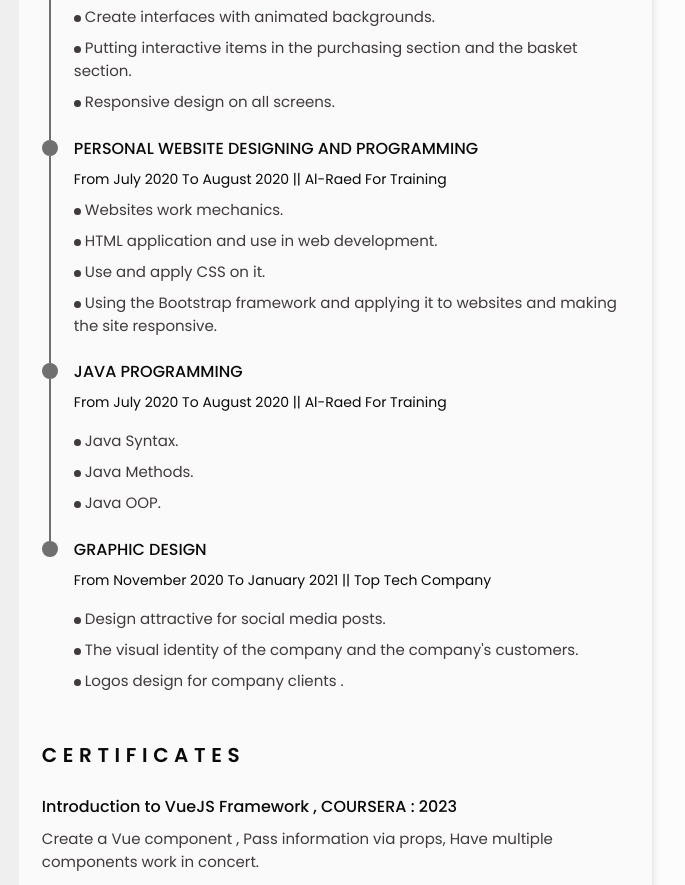
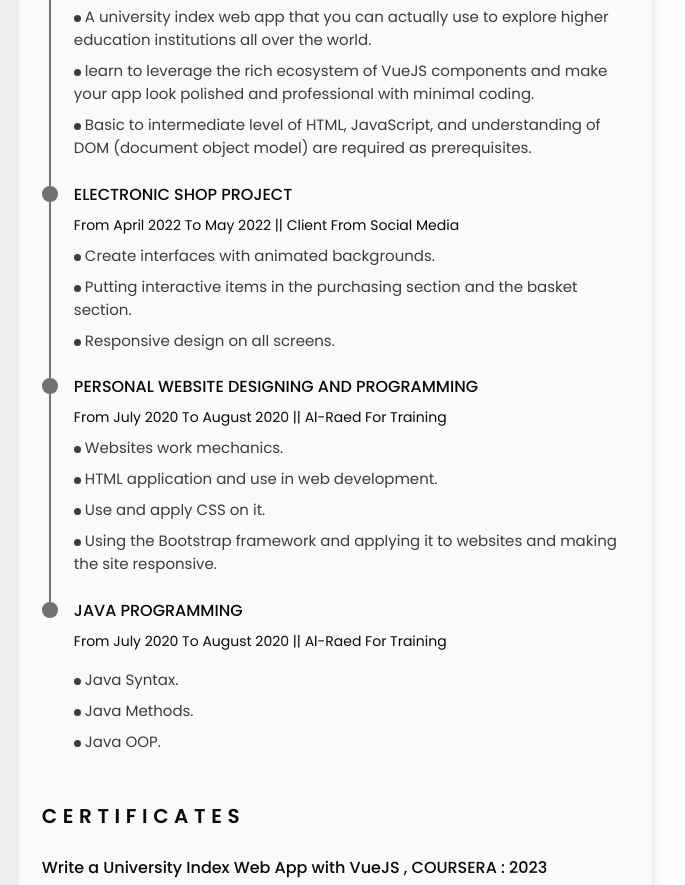
Before and after one commit to Ahmed-Al-Sabagh/resume, a plain HTML site: page index.html in a window 1280 px wide. Shown: the part 183-1068 px from the top of the page, 472-1157 px from the left. Drawn offline with nearby package versions, Linux system fonts and the light colour scheme.

Commit message:
Added New Experience

```diff
--- a/index.html
+++ b/index.html
@@ -291,7 +291,6 @@
                             <li class="skills__name"><span class="skills__circle"></span> SASS</li>
                             <li class="skills__name"><span class="skills__circle"></span> VUE.JS</li>
                             <li class="skills__name"><span class="skills__circle"></span> TYPESCRIPT</li>
-                            <li class="skills__name"><span class="skills__circle"></span> PHP</li>
                             <li class="skills__name"><span class="skills__circle"></span> MY-SQL - SQL</li>
                             <li class="skills__name"><span class="skills__circle"></span> OOP</li>
                             <li class="skills__name"><span class="skills__circle"></span>ILLUSTRATOR</li>
@@ -314,13 +313,44 @@
 
             <!-- ====================================== -->
 
-            <div class="resume__right">
+              <div class="resume__right">
 
                 <!-- Experience ...  -->
                 <section class="experience section" id="experience">
                     <h2 class="section-title">Professional Experience</h2>
                     <div class="experience__container bd-grid">
 
+                        <!-- Experience 1 ...  -->
+                        <div class="experience__content">
+                            <div class="experience__time">
+                                <span class="experience__rounder"></span>
+                                <span class="experience__line"></span>
+                            </div>
+
+                            <div class="experience__data bd-grid">
+                                <h3 class="experience__title"> WRITE A UNIVERSITY INDEX WEB APP WITH VueJS </h3>
+                                <span class="experience__company">From May 2023 To May 2023 || Coursera Platform(Project Network) </span>
+
+                                <p class="experience__description"> <span class="pointfordescription"></span>
+                                    A university index web app that you can actually use to explore higher education
+                                    institutions all over the world.</p>
+
+
+                                <p class="experience__description"> <span class="pointfordescription"></span>
+                                    learn to leverage the rich ecosystem of VueJS components and make your app look
+                                     polished and professional with minimal
+                                    coding.</p>
+
+                                <p class="experience__description"> <span class="pointfordescription"></span>
+                                    Basic to intermediate level of HTML, JavaScript, and understanding of DOM (document object model) are required as
+                                    prerequisites.</p>
+
+
+                            </div>
+                        </div>
+
+                        <!-- ============================================================================================================ -->
+                        <!-- ============================================================================================================ -->
                         <div class="experience__content">
                             <div class="experience__time">
                                 <span class="experience__rounder"></span>
@@ -346,6 +376,7 @@
                             </div>
                         </div>
 
+                        <!-- ============================================================================================================ -->
                         <!-- ============================================================================================================ -->
 
 
@@ -377,11 +408,12 @@
                         </div>
 
                         <!-- ============================================================================================================ -->
+                        <!-- ============================================================================================================ -->
 
                         <div class="experience__content">
                             <div class="experience__time">
                                 <span class="experience__rounder"></span>
-                                <span class="experience__line"></span>
+                                <!-- <span class="experience__line"></span> -->
                             </div>
 
                             <div class="experience__data bd-grid">
@@ -402,27 +434,7 @@
                         <!-- ============================================================================================================ -->
                         <!-- ============================================================================================================ -->
 
-                        <div class="experience__content">
-                            <div class="experience__time">
-                                <span class="experience__rounder"></span>
-                                <!-- <span class="experience__line"></span> -->
-                            </div>
 
-                            <div class="experience__data bd-grid">
-                                <h3 class="experience__title">GRAPHIC DESIGN </h3>
-                                <span class="experience__company">From November 2020 To January 2021 || Top Tech
-                                    Company</span>
-                                <p class="experience__description">
-
-                                <p class="experience__description"> <span class="pointfordescription"></span> Design
-                                    attractive for social media posts.</p>
-                                <p class="experience__description"> <span class="pointfordescription"></span> The visual
-                                    identity of the company and the company's customers.</p>
-                                <p class="experience__description"> <span class="pointfordescription"></span> Logos
-                                    design for company clients .</p>
-
-                            </div>
-                        </div>
                         <!-- ============================================================================================================ -->
 
                         <!-- You Can Add More -->
@@ -452,6 +464,21 @@
 
                         <!-- ========================================================== -->
                         <!-- ========================================================== -->
+
+                        <div class="certification__content">
+                            <h3 class="certification__title"> Write a University Index Web App with VueJS , COURSERA : 2023 </h3>
+                                <p class="certification__description">
+                                    Fundamentals of VueJS,
+                                    Write a single page web app with VueJS,
+                                    Use 3rd party VueJS components.
+
+                            </p>
+
+                        </div>
+
+                        <!-- ========================================================== -->
+                        <!-- ========================================================== -->
+
 
                         <div class="certification__content">
                             <h3 class="certification__title"> Introduction to VueJS Framework , COURSERA :
@@ -690,7 +717,6 @@
                 <!-- ======================================================= -->
 
 
-
                 <!-- Interests ........... -->
                 <section class="interests section">
                     <h2 class="section-title">Interests</h2>
@@ -742,34 +768,7 @@
     </main>
 
 
-
-
-
-
-
-
-
-
-
-
-
-
-
-
-
-    <!-- Endt   Manin.... -->
-
-
-
-
-
-
-
-
-
-
-
-
+    <!-- End Main.... -->
 
 
 
```
